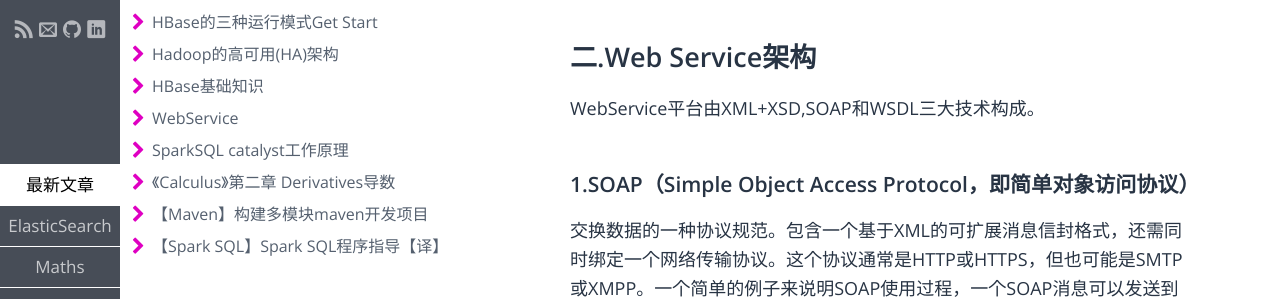
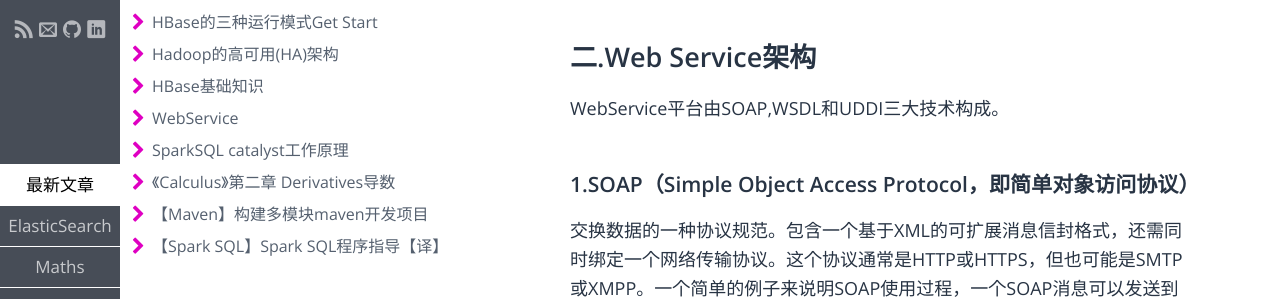
Before and after one commit to HywelZhang/hywelzhang.github.io, a Jekyll site: the page built from _posts/杂记/2017-08-28-WebService-WebService调用.markdown, in a window 1280 px wide. Shown: the part 298-597 px from the top of the page. Built offline with Jekyll 4.4.1, drawn with Linux system fonts in a browser that asks for light colours; some web fonts are replaced.

Commit message:
web service modify1

```diff
--- a/_posts/杂记/2017-08-28-WebService-WebService调用.markdown
+++ b/_posts/杂记/2017-08-28-WebService-WebService调用.markdown
@@ -11,7 +11,7 @@
 WebService是一种跨编程语言和跨操作系统平台的远程调用技术。大白话就是，去调用一个远程服务，这就要求跨语言和平台。例如，调用银行的支付接口等。
 
 ## 二.Web Service架构
-WebService平台由XML+XSD,SOAP和WSDL三大技术构成。
+WebService平台由SOAP,WSDL和UDDI三大技术构成。
 
 ### 1.SOAP（Simple Object Access Protocol，即简单对象访问协议）
 交换数据的一种协议规范。包含一个基于XML的可扩展消息信封格式，还需同时绑定一个网络传输协议。这个协议通常是HTTP或HTTPS，但也可能是SMTP或XMPP。一个简单的例子来说明SOAP使用过程，一个SOAP消息可以发送到一个具有Web Service功能的Web站点，例如，一个含有房价信息的数据库，消息的参数中标明这是一个查询消息，此站点将返回一个XML格式的信息，其中包含了查询结果（价格，位置，特点，或者其他信息）。由于数据是用一种标准化的可分析的结构来传递的，所以可以直接被第三方站点所利用。
```
